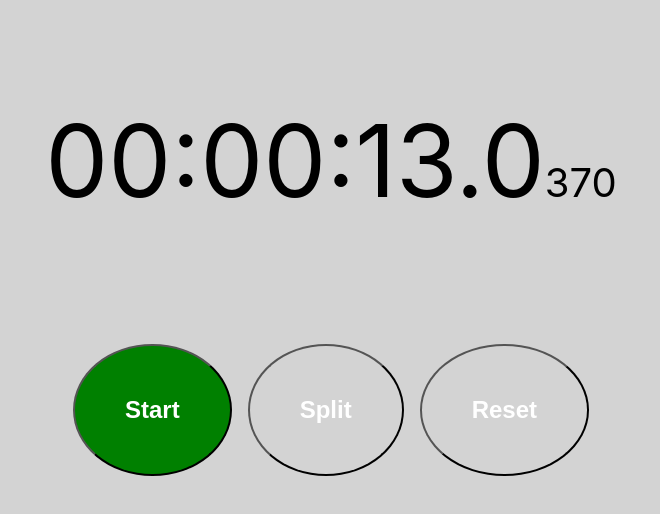
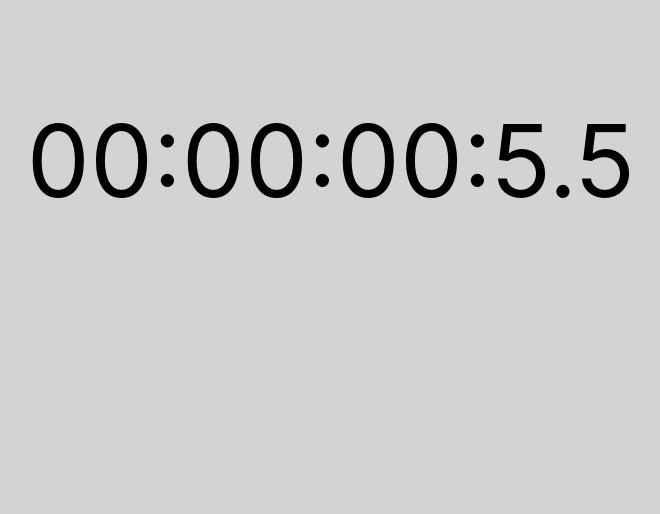
Before and after one commit to yabbasi31415/react-stop-watch, a React (Create React App) app: page / in a window 1280 px wide. Shown: the top 514 px of the page, without its empty margins (319-979 px from the left). Built offline with nearby package versions, Linux system fonts and the light colour scheme.

Commit message:
Housekeeping commit

```diff
--- a/src/App.js
+++ b/src/App.js
@@ -1,21 +1,24 @@
 import './App.css';
 import { useEffect, useState } from "react";
 
-const MillisecondTimer = () => {
+const MillisecondTimer = (props) => {
+
   const [millisec, setMillisec] = useState(0);
 
-  useEffect(() => {
-    const interval = setInterval(() => {
-      setMillisec(millisec => millisec+1);
-    }, 1);
-    return () => clearInterval(interval);
-  }, []);
+    useEffect(() => {
+      const interval = setInterval(() => {
+
+          setMillisec(millisec => millisec + (props.name == 'Start' && 1));
+        }, 1);
+      return () => clearInterval(interval);
+    }, [props.name]);
+
+  // console.log("Value: " + props.name);
 
   let ms = millisec % 1000;
   let sec = pad (parseInt (millisec / 100 % 60, 10));
   let min = pad (parseInt (millisec / (60 * 100), 10));
   let hrs = pad (parseInt (millisec / (3600 * 100), 10));
-
 
   return (
     <>
@@ -24,13 +27,14 @@ const MillisecondTimer = () => {
   );
 };
 
-function Buttons({setDisplay}) {
+function Buttons() {
 
   const [classes,setClasses]=useState({'start':'enable-start-btn','split':'disable-btn', 'reset':'disable-btn'});
 
   // console.log("Init " + classes.start + " " + classes.split + " " + classes.reset);
 
   const [value, setValue]=useState('Start');
+  const [buttonstate, setButtonstate] = useState('Init');
 
   function handleClick(event)
   {
@@ -39,16 +43,16 @@ function Buttons({setDisplay}) {
       if (value == 'Start')
       {
         setValue('Pause');
+        setButtonstate('Start');
 
         setClasses(classes => ({start:'enable-pause-btn',split:'enable-split-btn', reset:'disable-btn'}));
         // console.log("OnBtn " + classes.start + " " + classes.split + " " + classes.reset);
-
-        ManageTimer(event, {setDisplay});
-
+        ManageTimer('Start', {});
       }
       else
       {
         setValue('Start');
+        setButtonstate('Pause');
         setClasses(classes => ({start:'enable-start-btn',split:'disable-btn', reset:'enable-reset-btn'}));
 
       }
@@ -56,28 +60,33 @@ function Buttons({setDisplay}) {
     else if (event == 'Reset')
     {
       setValue('Start');
+      setButtonstate('Reset');
       setClasses(classes => ({start:'enable-start-btn',split:'disable-btn', reset:'enable-reset-btn'}));
+    }
+    else
+    {
+      setButtonstate('Split');
     }
 
   }
 
   return (
     <>
+      <MillisecondTimer name={buttonstate}/>
       <button className={classes.start} onClick={()=>handleClick('Start')}>{value}</button>
       <button className={classes.split} onClick={()=>handleClick('Split')}>Split</button>
       <button className={classes.reset} onClick={()=>handleClick('Reset')}>Reset</button>
     </>
     );
-
 }
 
 function ManageTimer(event, {setDisplay})
 {
   // const [disp, setDisp] = useState(['00',':','00',':','00','.','00']);
-  // const [tmr, setTmr] = useState(0);
-  // setTmr(tmr+1);
+  const [tmr, setTmr] = useState(0);
+  setTmr(tmr+1);
 
-  // setInterval(setTmr(tmr+1), 1);
+  setInterval(setTmr(tmr+1), 1);
 
   // const interval = setInterval(setTimer(timer+1), 1);
       // ms = ++timerCounter % 1000;
@@ -107,16 +116,58 @@ function ManageTimer(event, {setDisplay})
 
 }
 
+function Btn(){
+  // props.label;
+  // props.
+
+  // return JSX;
+}
+
+function formatTime(millisec)
+{
+  const ms = millisec % 1000;
+  const sec = pad (parseInt (millisec / 100 % 60, 10));
+  const min = pad (parseInt (millisec / (60 * 100), 10));
+  const hrs = pad (parseInt (millisec / (3600 * 100), 10));
+
+  return {hrs,min,sec,ms};
+}
+
+function DisplayClock(props) {
+  let hrs = '00';
+  let min = '00';
+  let sec = '00';
+  let ms =  '00';
+
+  let obj = formatTime(props.millisec);
+
+  return (<div>
+    <p>
+      {obj.hrs}:{obj.min}:{obj.sec}:{obj.ms}.{props.millisec}
+    </p>
+  </div>);  //TODO destructuring
+
+  // return (  <p><span>{hrs}</span>:<span>{min}</span>:<span>{sec}</span>.<span>{ms % 10}</span><span className='subscript-timer'>{ms}</span></p>
+  // );
+
+}
 
 export default function StopWatch () {
 
-  const [display, setDisplay] = useState(['00',':','00',':','00','.','00']);
+  // define global variables here
+  //  buttons State x 4, millisecTimer
+  const [btns,setBtns] = useState('Init');
+  const [timer, setTimer] = useState(0);
+
+
+  // main disp, small disp, 3xbtns, 1 log table
 
   return (
     <>
-    {/* <p> {display} </p> */}
-    <MillisecondTimer />
-    <Buttons value={setDisplay}/>
+    {/* <MillisecondTimer /> */}
+    {/* <Buttons/> */}
+    <DisplayClock millisec={5}/>
+
     </>
   );
 }
```
